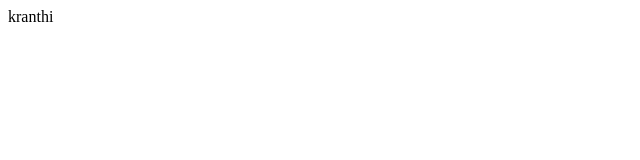
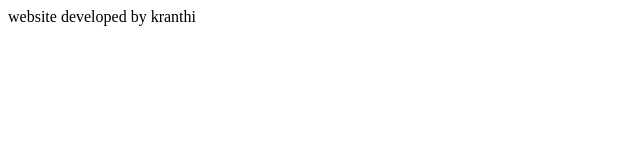
Before and after one commit to kranthikumar11/kranthi, a plain HTML site: page index.html in a window 1280 px wide. Shown: the whole page, without its empty margins (0-640 px from the left). Drawn offline with Linux system fonts and the light colour scheme.

Commit message:
Update index.html

```diff
--- a/index.html
+++ b/index.html
@@ -1,6 +1,6 @@
 <html>
   <head></head>
 <body>
-<p> kranthi</p>
+<p>website developed by kranthi</p>
 </body>
 </html>
```
